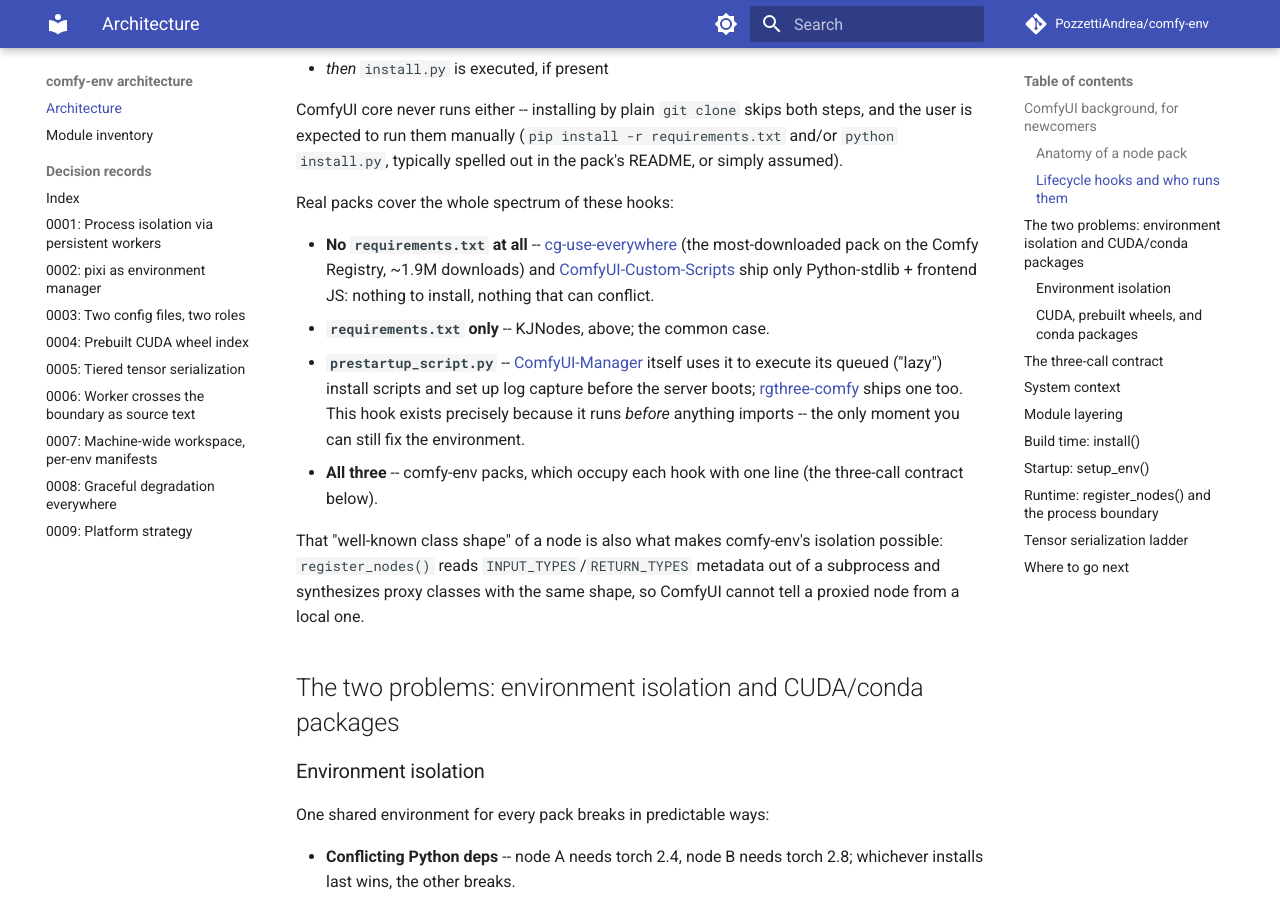
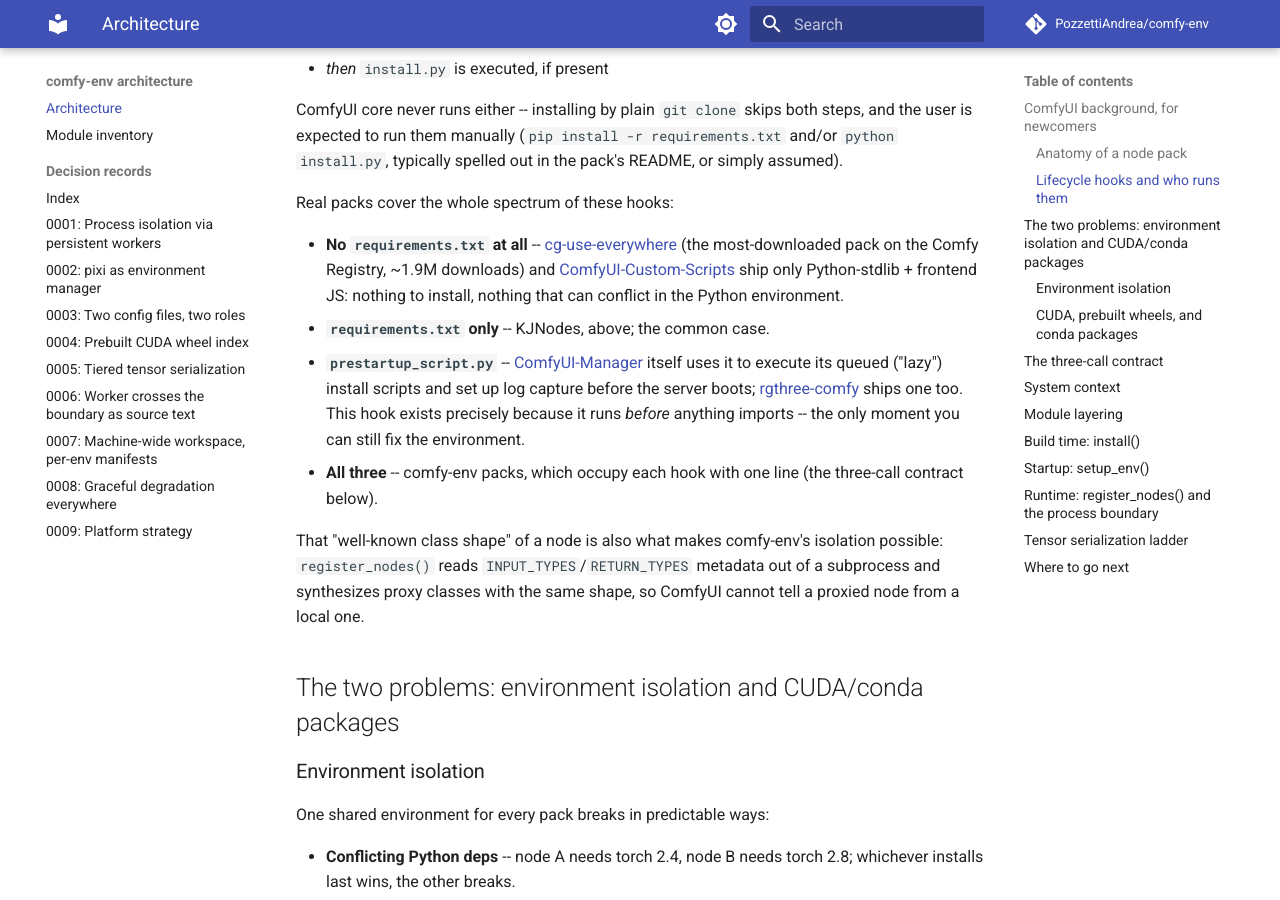
Before and after one commit to Comfy-Forge/comfy-forge-docs, an MkDocs documentation site: the page built from docs/index.md, in a window 1280 px wide and 900 px high, scrolled down 2243 px. Built offline with MkDocs 1.6.1 and Material for MkDocs 9.7.7, drawn with Linux system fonts in a browser that asks for light colours; comment, search, counter and statistics services are not loaded.

Commit message:
Scope no-conflict claim to the Python environment
Co-Authored-By: Claude Fable 5 <noreply@anthropic.com>

```diff
--- a/docs/index.md
+++ b/docs/index.md
@@ -113,7 +113,7 @@ Real packs cover the whole spectrum of these hooks:
   (the most-downloaded pack on the Comfy Registry, ~1.9M downloads) and
   [ComfyUI-Custom-Scripts](https://github.com/pythongosssss/ComfyUI-Custom-Scripts)
   ship only Python-stdlib + frontend JS: nothing to install, nothing that can
-  conflict.
+  conflict in the Python environment.
 - **`requirements.txt` only** -- KJNodes, above; the common case.
 - **`prestartup_script.py`** --
   [ComfyUI-Manager](https://github.com/ltdrdata/ComfyUI-Manager) itself uses
```
